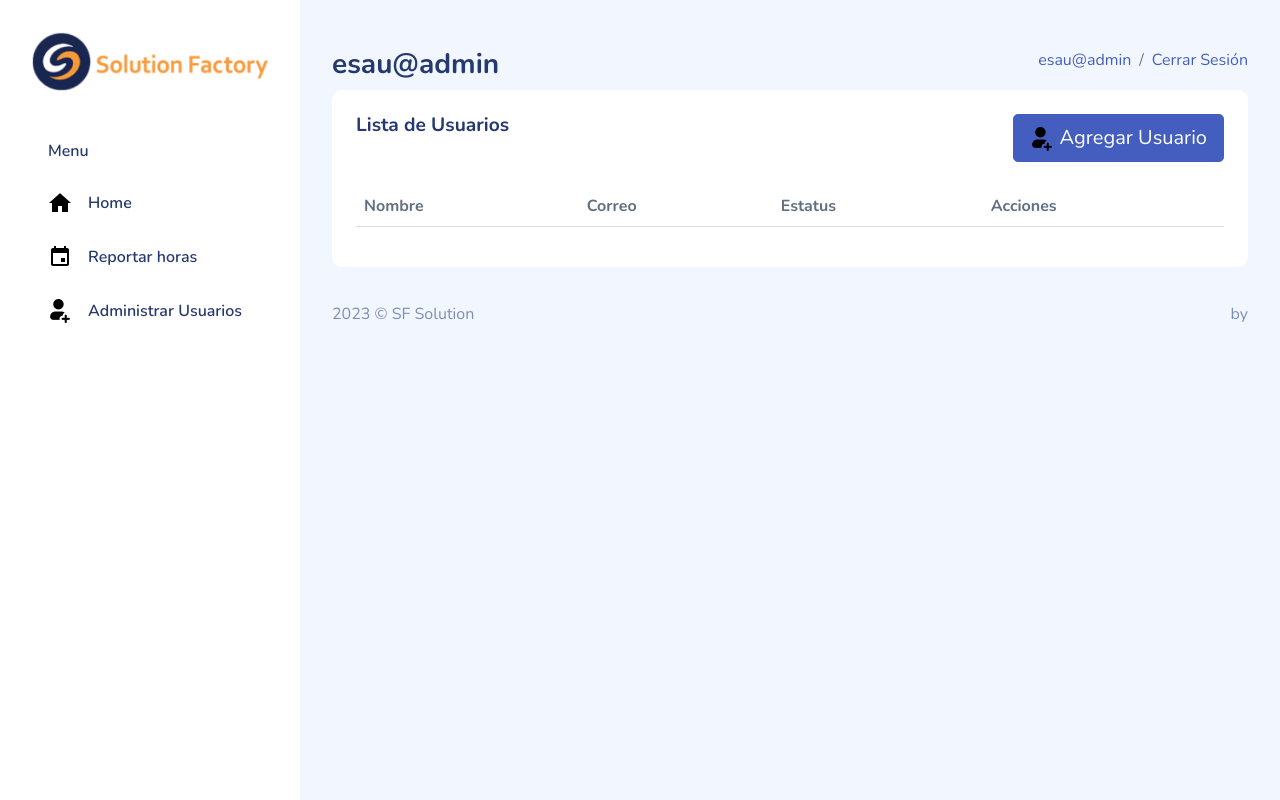
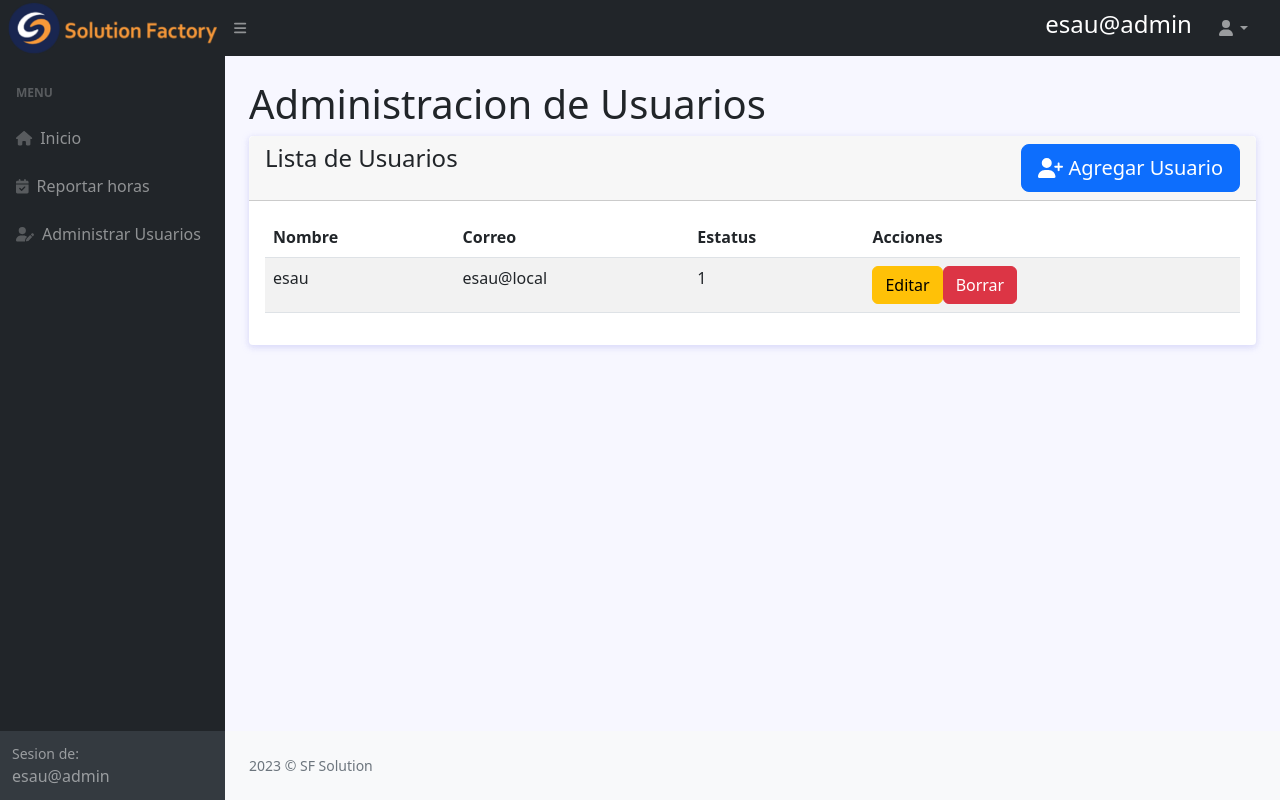
Before and after one commit to EsauPadilla/SF_notificacion_actividades, a PHP site: the page made by views/users_v.php in a window 1280 px wide. Run offline with PHP 8.4, Linux system fonts and the light colour scheme; the template is opened without the code that fills it, so the values that code supplies are empty; a user stored in the database is signed in; data comes from the database, SQL or seed files in the repository; some libraries are stand-ins or nearby versions.

Commit message:
Add files via upload

```diff
--- /dev/null
+++ b/composer.json
@@ -0,0 +1,5 @@
+{
+    "require": {
+        "phpoffice/phpspreadsheet": "^1.28"
+    }
+}
--- a/views/template/footer.php
+++ b/views/template/footer.php
@@ -1,10 +1,8 @@
-<footer>
-    <div class="footer clearfix mb-0 text-muted">
-        <div class="float-start">
-            <p>2023 &copy; SF Solution</p>
-        </div>
-        <div class="float-end">
-            <p><span class="text-danger"><i class="bi bi-heart"></i></span> by <a href=""></a></p>
+<footer class="py-4 bg-light mt-auto">
+    <div class="container-fluid px-4">
+        <div class="d-flex align-items-center justify-content-between small">
+            <div class="text-muted">2023 &copy; SF Solution</div>
+
         </div>
     </div>
 </footer>
--- a/views/template/globalScript.php
+++ b/views/template/globalScript.php
@@ -1,18 +1,19 @@
-<script src="<?=URL?>public/assets/vendors/perfect-scrollbar/perfect-scrollbar.min.js"></script>
-<script src="<?=URL?>public/assets/js/bootstrap.bundle.min.js"></script>
-<script src="<?=URL?>public/assets/js/mazer.js"></script>
-<script src="<?=URL?>public/assets/js/jquery-3.6.3.min.js"></script>
-<script src="<?= URL ?>public/Assets/js/sweetalert2.all.min.js"></script>
+<script src="https://cdn.jsdelivr.net/npm/bootstrap@5.2.3/dist/js/bootstrap.bundle.min.js" crossorigin="anonymous"></script>
+<script src="<?= URL ?>public/js/scripts.js"></script>
+<script src="<?= URL ?>public/js/jquery-3.6.3.min.js"></script>
+<script src="<?= URL ?>public/js/sweetalert2.all.min.js"></script>
 
 <script type="text/javascript">
 	$(document).ready(function() {
 		base_url = "<?php echo URL; ?>";
 		$(document).on('click', '#CloseSession', function() {
 			$.ajax({
-				url: base_url+'login/cerrarSession',
+					url: base_url + 'login/cerrarSession',
 					type: 'POST',
 					dataType: 'JSON',
-				data: {estado: true},
+					data: {
+						estado: true
+					},
 				})
 				.done(function(data) {
 					if (data.status) {
--- a/views/template/head.php
+++ b/views/template/head.php
@@ -1,9 +1,9 @@
-<meta charset="UTF-8">
-    <meta name="viewport" content="width=device-width, initial-scale=1.0">
-    <title><?php echo $this->title ?></title>
-
-    <link rel="preconnect" href="https://fonts.gstatic.com">
-    <link href="https://fonts.googleapis.com/css2?family=Nunito:wght@300;400;600;700;800&display=swap" rel="stylesheet">
-    <link rel="stylesheet" href="<?=URL?>public/assets/css/bootstrap.css">
-    <link rel="stylesheet" href="<?=URL?>public/assets/css/app.css">
-    <link rel="shortcut icon" href="<?=URL?>public/assets/images/favicon.spng" type="image/x-icon">
+<meta charset="utf-8" />
+<meta http-equiv="X-UA-Compatible" content="IE=edge" />
+<meta name="viewport" content="width=device-width, initial-scale=1, shrink-to-fit=no" />
+<meta name="description" content="" />
+<meta name="author" content="" />
+<title><?php echo $this->title ?></title>
+<link href="<?= URL ?>public/css/styles.css" rel="stylesheet" />
+<link rel="shortcut icon" href="<?= URL ?>public/assets/img/logo/favicon.png" type="image/x-icon">
+<script src="https://use.fontawesome.com/releases/v6.3.0/js/all.js" crossorigin="anonymous"></script>
--- /dev/null
+++ b/views/template/navbar.php
@@ -0,0 +1,24 @@
+<nav class="sb-topnav navbar navbar-expand navbar-dark bg-dark">
+    <!-- Navbar Brand-->
+    <a class="navbar-brand ps-2 pe-2" href="<?= URL ?>home/dashboard"><img src="<?= URL ?>public/assets/img/logo/logo.png" class="img-fluid" alt="Logo" srcset=""></a>
+
+    <!-- Sidebar Toggle-->
+    <button class="btn btn-link btn-sm order-1 order-lg-0 me-4 me-lg-0" id="sidebarToggle" href="#!"><i class="fas fa-bars"></i></button>
+    <!-- Navbar nombre de ususario -->
+    <div class="ms-auto me-0 me-md-3 my-2 my-md-0 text-white">
+        <h4><?php echo $_SESSION['username']; ?></h4>
+    </div>
+    <!-- Navbar-->
+    <ul class="navbar-nav ms-auto ms-md-0 me-3 me-lg-4">
+        <li class="nav-item dropdown">
+            <a class="nav-link dropdown-toggle" id="navbarDropdown" href="#" role="button" data-bs-toggle="dropdown" aria-expanded="false"><i class="fas fa-user fa-fw"></i></a>
+            <ul class="dropdown-menu dropdown-menu-end" aria-labelledby="navbarDropdown">
+                <li><a class="dropdown-item" href="<?= URL ?>perfil/configurar_perfil">configurar perfil</a></li>
+                <li>
+                    <hr class="dropdown-divider" />
+                </li>
+                <li><a class="dropdown-item" href="#!" id="CloseSession">Cerrar Sesión</a></li>
+            </ul>
+        </li>
+    </ul>
+</nav>
--- /dev/null
+++ b/views/template/sidenav.php
@@ -0,0 +1,27 @@
+<div id="layoutSidenav_nav">
+    <nav class="sb-sidenav accordion sb-sidenav-dark" id="sidenavAccordion">
+        <div class="sb-sidenav-menu">
+            <div class="nav">
+                <div class="sb-sidenav-menu-heading">MENU</div>
+                <a class="nav-link" href="<?= URL ?>home/dashboard">
+                    <div class="sb-nav-link-icon"><i class="fas fa-house"></i></div>
+                    Inicio
+                </a>
+                <a class="nav-link" href="<?= URL ?>calendar/registrar_act">
+                    <div class="sb-nav-link-icon"><i class="fas fa-calendar-check"></i></div>
+                    Reportar horas
+                </a>
+                <?php if ($_SESSION['rolId'] == 1) {?>
+                <a class="nav-link" href="<?= URL ?>users/administrar_usuarios">
+                    <div class="sb-nav-link-icon"><i class="fas fa-user-pen"></i></div>
+                    Administrar Usuarios
+                </a>
+                <?php }?>
+            </div>
+        </div>
+        <div class="sb-sidenav-footer">
+            <div class="small">Sesion de:</div>
+            <?php echo $_SESSION['username']; ?>
+        </div>
+    </nav>
+</div>
--- a/views/users_v.php
+++ b/views/users_v.php
@@ -1,60 +1,46 @@
 <!DOCTYPE html>
-<html lang="es">
+<html lang="en">
 
 <head>
+
     <?php
     include_once('views/template/head.php');
     ?>
-    <link rel="stylesheet" href="<?= URL ?>public/assets/css/pages/calendar.css">
+    <link href="https://cdn.jsdelivr.net/npm/simple-datatables@7.1.2/dist/style.min.css" rel="stylesheet" />
+    <link rel="stylesheet" href="<?= URL ?>public/css/pages/user.css">
 </head>
 
-<body>
-    <div id="app">
+<body class="sb-nav-fixed">
+
     <?php
-        include_once('views/template/header.php');
+    include_once('views/template/navbar.php');
     ?>
-        <div id="main">
-            <header class="mb-3">
-                <a href="#" class="burger-btn d-block d-xl-none">
-                    <img src="<?= URL ?>/public/font-png/menu-24.png" alt="">
-                </a>
-            </header>
 
-            <div class="page-heading">
-                <div class="page-title">
+    <div id="layoutSidenav">
+
+        <?php
+        include_once('views/template/sidenav.php');
+        ?>
+
+        <div id="layoutSidenav_content">
+            <main>
+                <div class="container-fluid px-4">
+                    <h1 class="mt-4">Administracion de Usuarios</h1>
                     <div class="row">
-                        <div class="col-12 col-md-6 order-md-1 order-last">
-                            <h3><?php echo $_SESSION['username']; ?></h3>
-                        </div>
-                        <div class="col-12 col-md-6 order-md-2 order-first">
-                            <nav aria-label="breadcrumb" class="breadcrumb-header float-start float-lg-end">
-                                <ol class="breadcrumb">
-                                    <li class="breadcrumb-item"><a
-                                            href="index.html"><?php echo $_SESSION['rolname']; ?></a></li>
-                                    <li class="breadcrumb-item active" aria-current="page"><a href="#"
-                                            id="CloseSession">Cerrar Sesión</a></li>
-                                </ol>
-                            </nav>
-                        </div>
-                    </div>
-                </div>
-                <section class="section">
-                    <div class="card">
+                        <div class="col-xl-12">
+                            <div class="card mb-4">
                                 <div class="card-header">
                                     <div class="d-flex justify-content-between">
-                                <h4 class="card-title"> Lista de Usuarios </h4>
+                                        <h4 class="card-title">Lista de Usuarios</h4>
                                         <button type="button" class="btn btn-lg btn-primary" id="btnSignup">
-                                    <img src="<?= URL ?>/public/font-png/adduser-24.png" alt="">
-                                    <span>Agregar Usuario</span>
+                                            <i class="fas fa-user-plus "></i>
+                                            <span>   Agregar Usuario</span>
                                         </button>
                                     </div>
                                 </div>
-
                                 <div class="card-body">
-
                                     <table class="table table-striped" id="tablaUsuarios">
-
-                                <thead class="thead-dark">
+                                        <thead>
                                             <tr>
                                                 <th>Nombre</th>
                                                 <th>Correo</th>
@@ -63,56 +49,60 @@
                                             </tr>
                                         </thead>
                                         <tbody>
-
                                         </tbody>
                                     </table>
                                     <div class="modal fade" id="myModal" tabindex="-1" aria-labelledby="Label" aria-hidden="true" role="dialog">
                                         <div class="modal-dialog" role="document">
                                             <div class="modal-content">
                                                 <div class="modal-header">
-                                            <h5 class="modal-title text-white" id="titulo">Registro de Usuario</h5>
-                                            <button type="button" class="btn-close btn-close-white" aria-label="Cerrar"
-                                                data-bs-dismiss="modal"></button>
+                                                    <h5 class="modal-title text-white" id="titulo">Registro de Usuario
+                                                    </h5>
+                                                    <button type="button" class="btn-close btn-close-white" aria-label="Cerrar" data-bs-dismiss="modal"></button>
                                                 </div>
                                                 <div id="auth-left">
                                                     <form id="formulario" autocomplete="off">
                                                         <div class="modal-body">
-                                                    <div class="form-group position-relative has-icon-left mb-4">
+                                                            <div class="col-md-12">
+                                                                <div class="form-floating form-group has-feedback mb-3">
                                                                     <input type="hidden" id="id" name="id">
-                                                        <input type="text" class="form-control form-control-xl"
-                                                            placeholder="Nombre" id="name">
-                                                        <div class="form-control-icon">
-                                                            <img src="<?=URL?>/public/font-png/contactos-24.png" alt="">
+                                                                    <i class="fas fa-image-portrait form-control-feedback"></i>
+                                                                    <input class="form-control" id="name" type="text" name="Nombre">
+                                                                    <label for="" class="form-label">Nombre</label>
                                                                 </div>
                                                             </div>
 
-                                                    <div class="form-group position-relative has-icon-left mb-4">
-                                                        <input type="text" class="form-control form-control-xl"
-                                                            placeholder="Correo" id="user">
-                                                        <div class="form-control-icon">
-                                                            <img src="<?=URL?>/public/font-png/contactos-24.png" alt="">
+                                                            <div class="col-md-12">
+                                                                <div class="form-floating form-group has-feedback mb-3">
+                                                                    <i class="fas fa-envelope form-control-feedback"></i>
+                                                                    <input class="form-control" id="user" type="text" name="Usuario">
+                                                                    <label for="" class="form-label">Correo</label>
                                                                 </div>
                                                             </div>
-                                                    <div class="form-group position-relative has-icon-left mb-4">
-                                                        <input type="password" class="form-control form-control-xl"
-                                                            placeholder="Contraseña" id="pass">
-                                                        <div class="form-control-icon">
-                                                            <img src="<?=URL?>/public/font-png/llave-24.png" alt="">
+
+                                                            <div id="changePass" class="row">
+                                                                <div class="col-md-6">
+                                                                    <div class="form-floating form-group has-feedback mb-3">
+                                                                        <i class="fas fa-key form-control-feedback"></i>
+                                                                        <input class="form-control" id="pass" type="password" name="Contraseña">
+                                                                        <label for="" class="form-label">Contraseña</label>
                                                                     </div>
                                                                 </div>
-                                                    <div class="form-group position-relative has-icon-left mb-4">
-                                                        <input type="password" class="form-control form-control-xl"
-                                                            placeholder="Confirmar Contraseña" id="repass">
-                                                        <div class="form-control-icon">
-                                                            <img src="<?=URL?>/public/font-png/llave-24.png" alt="">
+
+                                                                <div class="col-md-6">
+                                                                    <div class="form-floating form-group has-feedback mb-3">
+                                                                        <i class="fas fa-shield form-control-feedback"></i>
+                                                                        <input class="form-control" id="repass" type="password" name="ConfirmarContraseña">
+                                                                        <label for="" class="form-label">Confirmar Contraseña</label>
                                                                     </div>
                                                                 </div>
                                                             </div>
+
+                                                        </div>
                                                         <div class="modal-footer">
-                                                    <button type="button" class="btn btn-secondary"
-                                                        data-bs-dismiss="modal">Cancelar</button>
-                                                    <button type="submit" class="btn btn-primary"
-                                                        id="btnAccion">Guardar</button>
+                                                            <button type="button" class="btn btn-sm btn-link" id="btnChangePass">Cambiar Contraseña</button>
+                                                            <button type="button" class="btn btn-secondary" data-bs-dismiss="modal">Cancelar</button>
+                                                            <button type="submit" class="btn btn-primary" id="btnAccion">Guardar</button>
+
                                                         </div>
                                                     </form>
                                                 </div>
@@ -121,20 +111,27 @@
                                     </div>
                                 </div>
                             </div>
-                </section>
                         </div>
+                    </div>
+                </div>
+            </main>
+
             <?php
             include_once('views/template/footer.php');
             ?>
 
         </div>
     </div>
+
     <?php
     include_once('views/template/globalScript.php');
     ?>
-    <script src="<?= URL ?>public/js/user.js"></script>
-    <script src="<?=URL?>public/Assets/js/sweetalert2.all.min.js"></script>
-    <script src="https://cdn.datatables.net/1.10.20/js/jquery.dataTables.min.js"></script>
+    <script>
+        window.base_url = "<?= URL ?>";
+    </script>
+    <script src="https://cdn.jsdelivr.net/npm/simple-datatables@7.1.2/dist/umd/simple-datatables.min.js" crossorigin="anonymous"></script>
+    <script src="<?= URL ?>public/js/pages/user.js"></script>
+
 </body>
 
 </html>
```
Also changed, not shown: views/calendar_v.php (+36 -42 lines), views/home_v.php (+28 -29 lines), views/login_v.php (+24 -18 lines), views/perfil_v.php (added, +134 -0 lines), 1 other file. Lines whose indentation alone changed are shown as unchanged.
